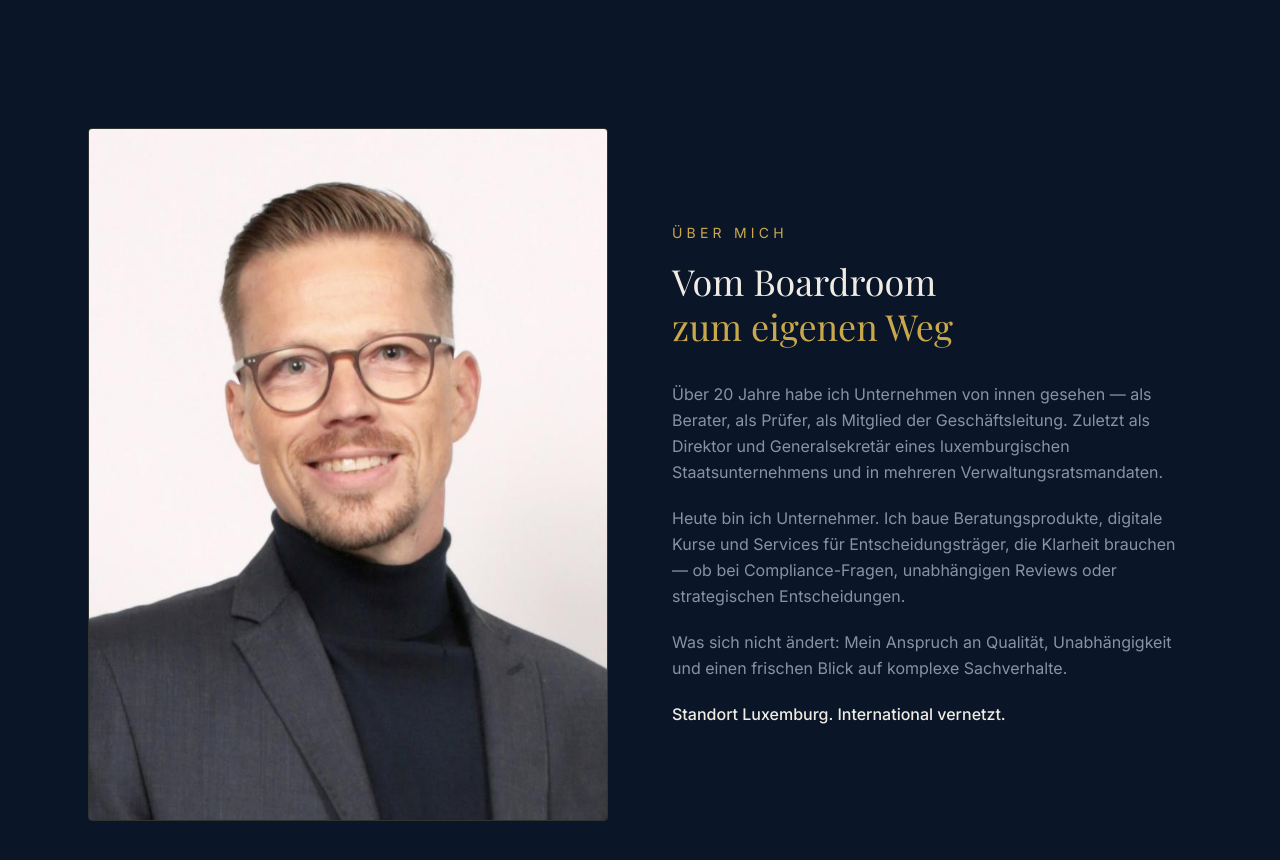
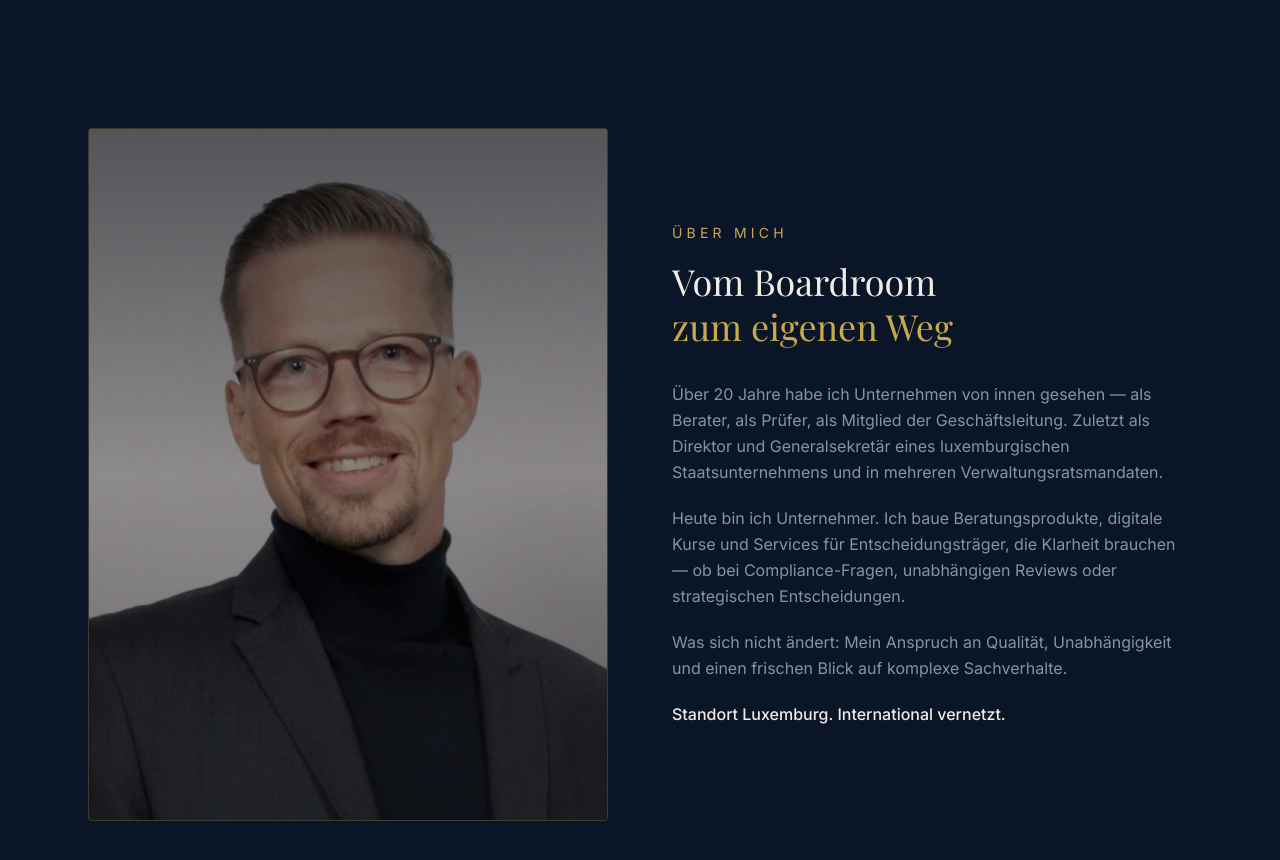
Before and after one commit to carolinejunker/jdm-advisory, a Next.js app: page / in a window 1280 px wide. Shown: the part 800-1660 px from the top of the page. Built offline with nearby package versions, Linux system fonts and the light colour scheme; a web font is replaced by a local one.

Commit message:
Jens photo: CSS darkening + navy overlay to match Caroline's dark background style

```diff
--- a/src/components/About.tsx
+++ b/src/components/About.tsx
@@ -4,12 +4,14 @@ export default function About() {
       <div className="max-w-6xl mx-auto px-6">
         <div className="grid md:grid-cols-2 gap-16 items-center">
           {/* Photo */}
-          <div className="relative aspect-[3/4] rounded-sm overflow-hidden border border-gold/20">
+          <div className="relative aspect-[3/4] rounded-sm overflow-hidden border border-gold/20 bg-[#1c1f26]">
             <img
               src="/jens.jpg"
               alt="Jens Druckenmüller"
-              className="w-full h-full object-cover object-top"
+              className="w-full h-full object-cover object-top brightness-75 contrast-110 saturate-[0.9]"
             />
+            <div className="absolute inset-0 bg-[#1c1f26]/30 mix-blend-multiply" />
+            <div className="absolute inset-0 bg-gradient-to-b from-[#1c1f26]/50 via-transparent to-[#1c1f26]/30" />
           </div>
 
           {/* Text */}
--- a/src/components/en/AboutEn.tsx
+++ b/src/components/en/AboutEn.tsx
@@ -4,12 +4,14 @@ export default function AboutEn() {
       <div className="max-w-6xl mx-auto px-6">
         <div className="grid md:grid-cols-2 gap-16 items-center">
           {/* Photo */}
-          <div className="relative aspect-[3/4] rounded-sm overflow-hidden border border-gold/20">
+          <div className="relative aspect-[3/4] rounded-sm overflow-hidden border border-gold/20 bg-[#1c1f26]">
             <img
               src="/jens.jpg"
               alt="Jens Druckenmüller"
-              className="w-full h-full object-cover object-top"
+              className="w-full h-full object-cover object-top brightness-75 contrast-110 saturate-[0.9]"
             />
+            <div className="absolute inset-0 bg-[#1c1f26]/30 mix-blend-multiply" />
+            <div className="absolute inset-0 bg-gradient-to-b from-[#1c1f26]/50 via-transparent to-[#1c1f26]/30" />
           </div>
 
           <div>
```
